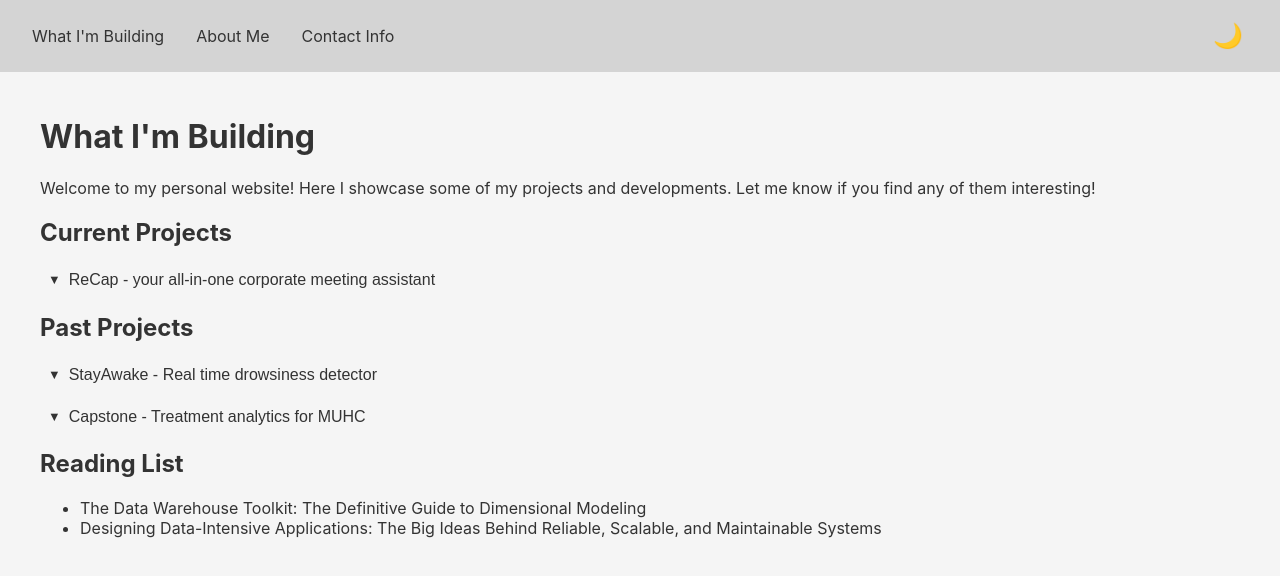
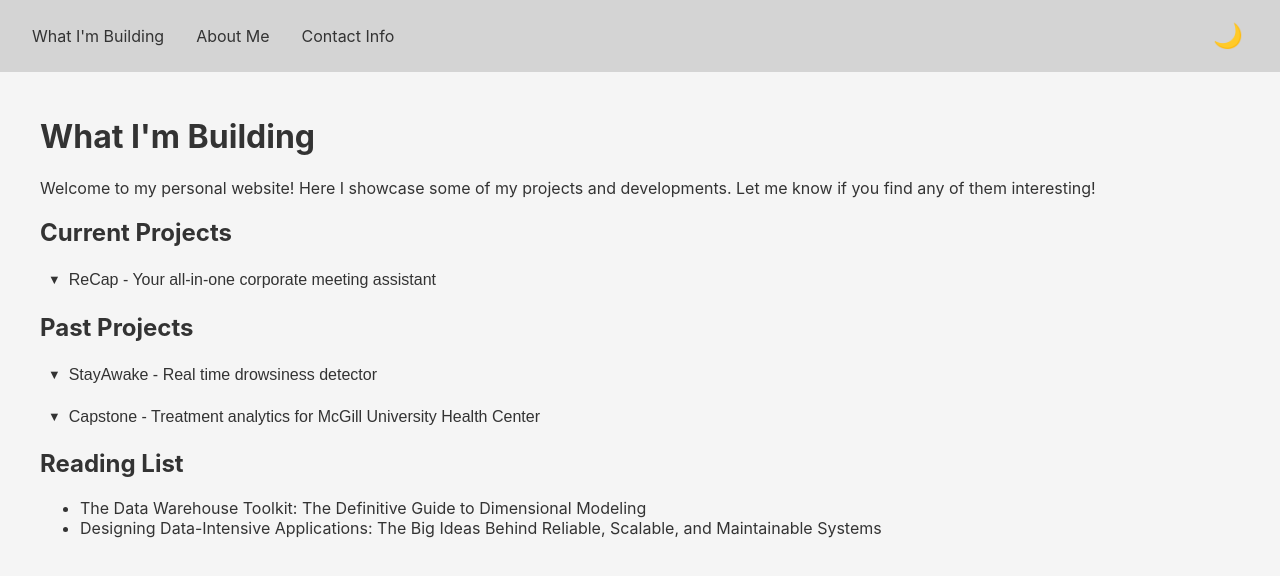
Before and after one commit to marcuskam01/marcuskam01.github.io, a React (Vite) app: page /#/ in a window 1280 px wide. Shown: the top 576 px of the page. Built offline with nearby package versions, Linux system fonts and the light colour scheme.

Commit message:
added content

```diff
--- a/src/pages/Home.jsx
+++ b/src/pages/Home.jsx
@@ -20,21 +20,21 @@ const Home = () => {
       >
         <h2>Current Projects</h2>
         <ProjectItem
-          title="ReCap - your all-in-one corporate meeting assistant"
-          description="An AI-powered meeting assistant that helps you capture, summarize, and organize key points from your corporate meetings. Built with cutting-edge natural language processing technology."
+          title="ReCap - Your all-in-one corporate meeting assistant"
+          description="A RAG powered meeting assistant that enables users to query business meeting transcriptions in natural language. It leverages vector databases and similarity search to capture, summarize, and organize meeting content, providing accurate and context-aware answers to meeting- and domain-specific questions."
           link="https://github.com/marcuskam01/recap"
         />
 
         <h2>Past Projects</h2>
         <ProjectItem
           title="StayAwake - Real time drowsiness detector"
-          description="A computer vision application that monitors driver alertness in real-time using facial feature detection and machine learning algorithms to prevent accidents caused by drowsy driving."
-          link="https://github.com/marcuskam01/stayawake"
+          description="A real-time computer vision application that monitors driver alertness using facial landmarks and eye closure detection, alerting drivers to prevent drowsiness-related accidents. Winner of 2022 CodeJam and a qualifier for 2023 Schulich Hacks."
+          link="https://github.com/marcuskam01/"
         />
         <ProjectItem
-          title="Capstone - Treatment analytics for MUHC"
-          description="Developed a comprehensive analytics platform for the McGill University Health Centre to analyze and optimize treatment outcomes. The project involved data processing, visualization, and predictive modeling."
-          link="https://github.com/marcuskam01/muhc-analytics"
+          title="Capstone - Treatment analytics for McGill University Health Center"
+          description="Developed an analytics platform for clinicians to analyze patient-reported treatment outcomes and optimize care plans for sickle cell anemia patients with chronic pain unrelieved by standard medication. Provided data-driven insights to support personalized treatment planning."
+          link="https://github.com/marcuskam01/"
         />
       </motion.div>
       <motion.div
```
